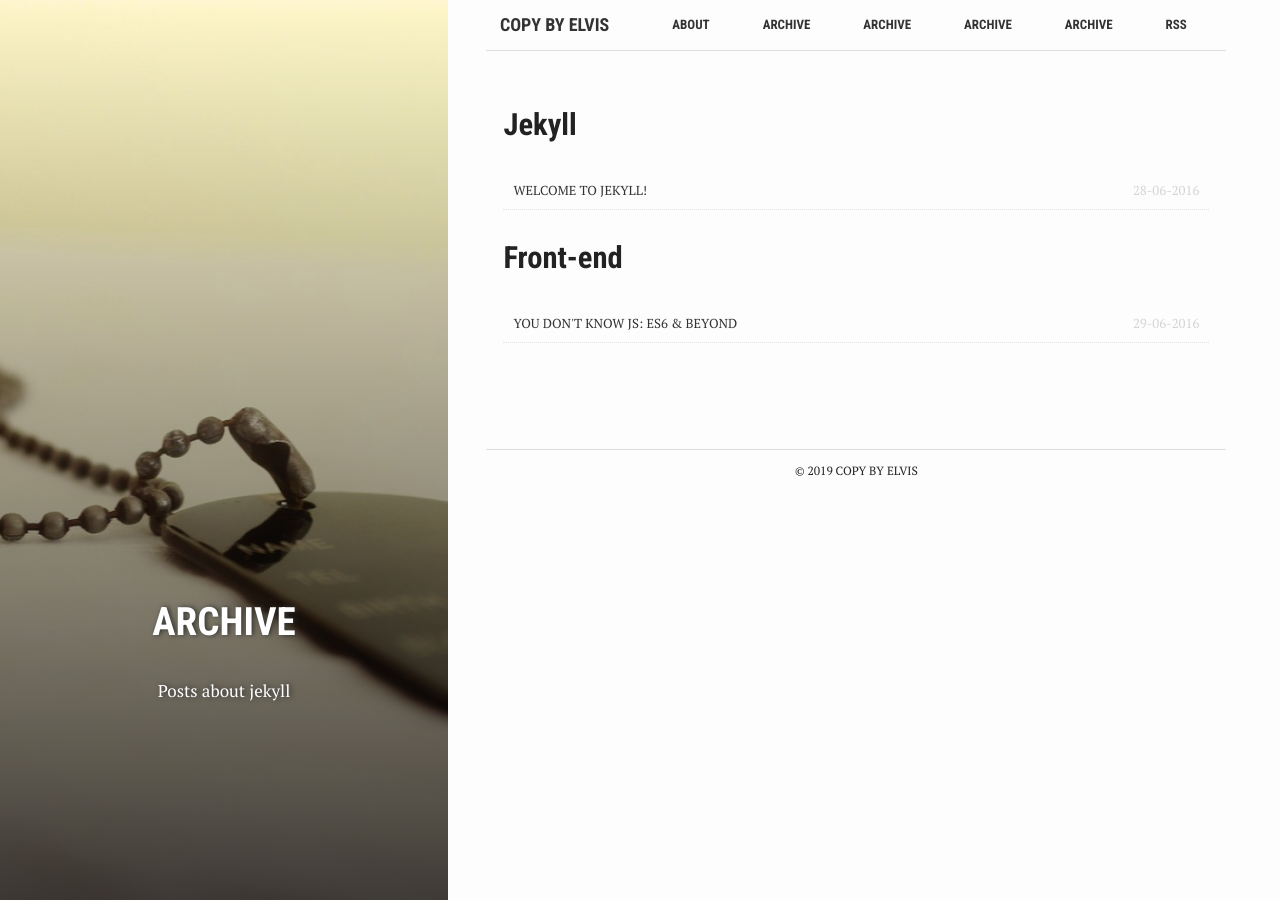
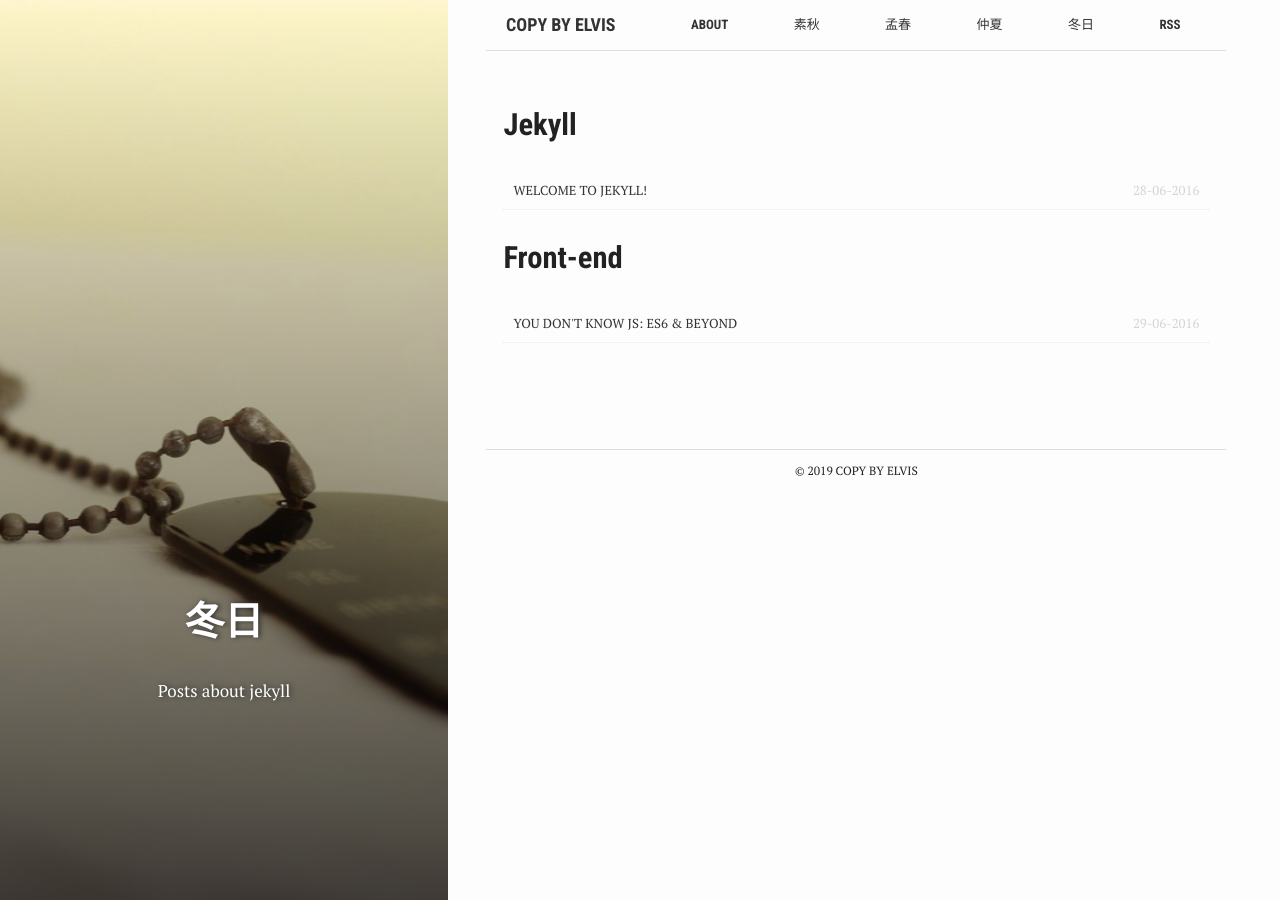
Before and after one commit to gbyelvis/blogs, a Jekyll site: the page built from winter.md, in a window 1280 px wide. Built offline with Jekyll 4.4.1, drawn with Linux system fonts in a browser that asks for light colours.

Commit message:
modified the title of page

```diff
--- a/_config.yml
+++ b/_config.yml
@@ -6,7 +6,7 @@
 # 'jekyll serve'. If you change this file, please restart the server process.
 
 # Site settings
-title: Copy By Elvis
+title: Copy by Elvis
 email: gbyelvis@gmail.com
 description: > # this means to ignore newlines until "baseurl:"
   Write an awesome description for your new site here. You can edit this
--- a/winter.md
+++ b/winter.md
@@ -2,7 +2,7 @@
 bg: "tag.jpg"
 layout: page
 permalink: /posts/
-title: "Archive"
+title: "冬日"
 crawlertitle: "All articles"
 summary: "Posts about jekyll"
 active: archive
```
Also changed, not shown: autumn.md (+1 -1 lines), spring.md (+1 -1 lines), summer.md (+1 -1 lines).
